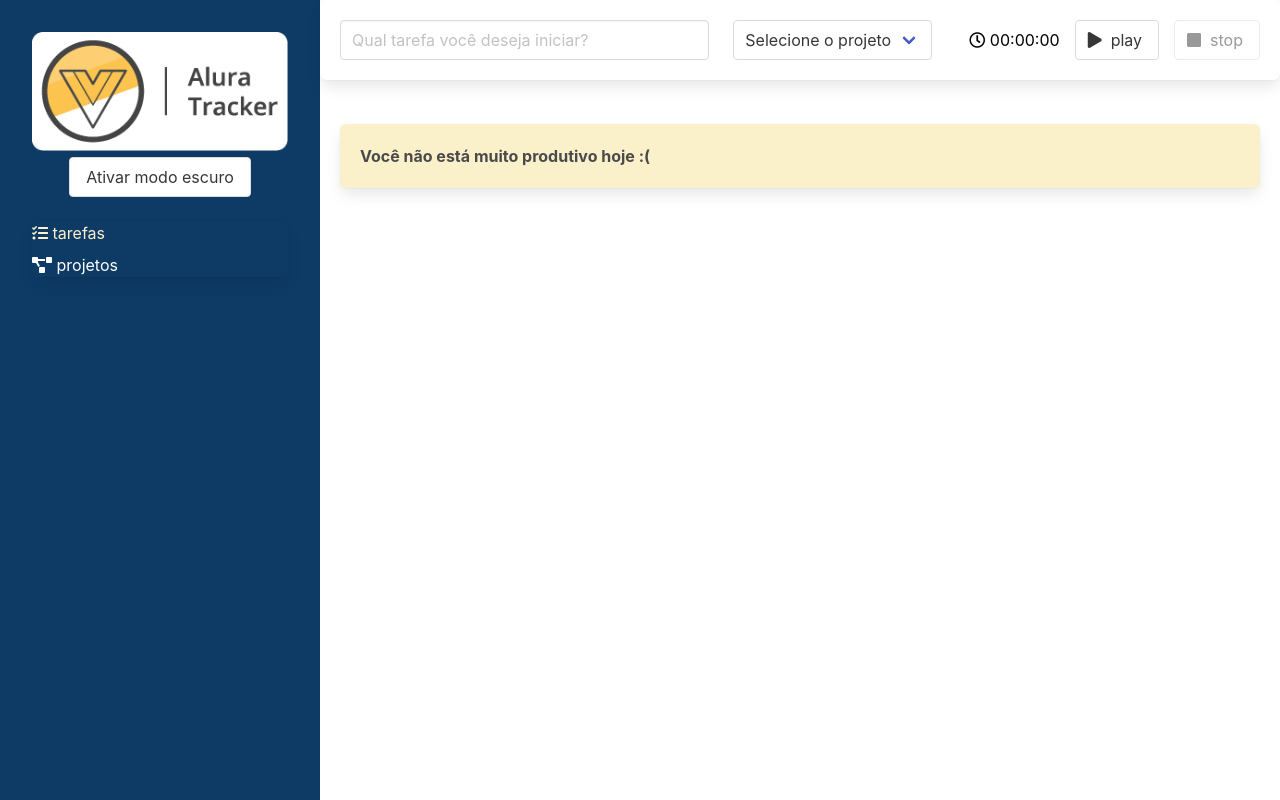
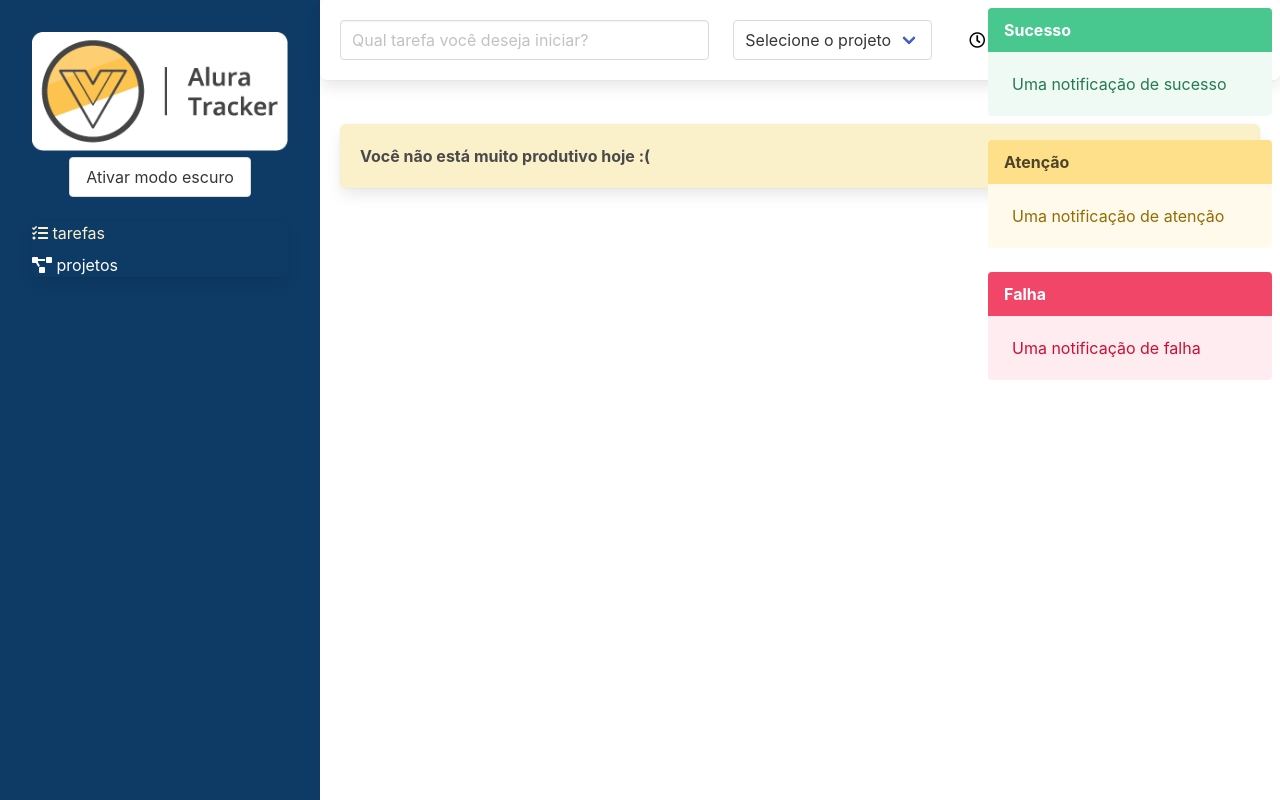
Before and after one commit to EmanuelFilipe/alura-tracker, a Vue app: page /#/ in a window 1280 px wide. Built offline with nearby package versions, Linux system fonts and the light colour scheme.

Commit message:
implementando notificacoes fixas

```diff
--- a/src/App.vue
+++ b/src/App.vue
@@ -1,9 +1,13 @@
 <template>
-  <main class="columns is-gapless is-multiline" :class="{ 'modo-escuro' : modoEscuro}">
+  <main
+    class="columns is-gapless is-multiline"
+    :class="{ 'modo-escuro': modoEscuro }"
+  >
     <div class="column is-one-quarter">
-      <BarraLateral @aoAlterarModo="alterarModo"/>
+      <BarraLateral @aoAlterarModo="alterarModo" />
     </div>
     <div class="column is-three-quarters conteudo">
+      <Notificacoes />
       <router-view></router-view>
     </div>
   </main>
@@ -12,22 +16,24 @@
 <script lang="ts">
 import { defineComponent } from "vue";
 import BarraLateral from "./components/BarraLateral.vue";
+import Notificacoes from "./components/Notificacoes.vue";
 
 export default defineComponent({
   name: "App",
   components: {
     BarraLateral,
+    Notificacoes,
   },
-  data () {
+  data() {
     return {
-      modoEscuro: false
-    }
+      modoEscuro: false,
+    };
   },
   methods: {
-    alterarModo (modoEscuro: boolean) : void {
-      this.modoEscuro = modoEscuro
-    }
-  }
+    alterarModo(modoEscuro: boolean): void {
+      this.modoEscuro = modoEscuro;
+    },
+  },
 });
 </script>
 
--- a/src/components/Notificacoes.vue
+++ b/src/components/Notificacoes.vue
@@ -1,18 +1,50 @@
 <template>
-  <div>
-    <h1>Notificações</h1>
+  <div class="notificacoes">
+    <article
+      class="message"
+      :class="contexto[notificacao.tipo]"
+      v-for="notificacao in notificacoes"
+      :key="notificacao.id"
+    >
+      <div class="message-header">{{ notificacao.titulo }}</div>
+      <div class="message-body">
+        {{ notificacao.texto }}
+      </div>
+    </article>
   </div>
 </template>
 
 <script lang="ts">
-import { defineComponent } from "vue";
+import { computed, defineComponent } from "vue";
+import { useStore } from "@/store";
+import { TipoNotificacao } from "@/interfaces/INotificacao";
 
 export default defineComponent({
   name: "Notificacoes",
+  data() {
+    return {
+      contexto: {
+        [TipoNotificacao.SUCESSO]: "is-success",
+        [TipoNotificacao.ATENCAO]: "is-warning",
+        [TipoNotificacao.FALHA]: "is-danger",
+      },
+    };
+  },
   setup() {
-    return {};
+    const store = useStore();
+    return {
+      notificacoes: computed(() => store.state.notificacoes),
+    };
   },
 });
 </script>
 
-<style scoped></style>
+<style scoped>
+.notificacoes {
+  position: absolute;
+  right: 0;
+  width: 300px;
+  padding: 8px;
+  z-index: 105;
+}
+</style>
--- /dev/null
+++ b/src/interfaces/INotificacao.ts
@@ -0,0 +1,12 @@
+export enum TipoNotificacao {
+    SUCESSO,
+    FALHA,
+    ATENCAO
+}
+
+export interface INotificacao {
+    id: number
+    tipo: TipoNotificacao,
+    titulo: string,
+    texto: string
+}
--- a/src/store/index.ts
+++ b/src/store/index.ts
@@ -2,16 +2,38 @@ import IProjeto from "@/interfaces/IProjeto";
 import { createStore, Store, useStore as vuexUseStore } from "vuex";
 import { InjectionKey } from 'vue'
 import { ADICIONA_PROJETO, ALTERA_PROJETO, EXCLUIR_PROJETO } from "./tipo-mutacoes";
+import { INotificacao, TipoNotificacao } from "@/interfaces/INotificacao";
 
 interface Estado {
-    projetos: IProjeto[]
+    projetos: IProjeto[],
+    notificacoes: INotificacao[]
 }
 
 export const key: InjectionKey<Store<Estado>> = Symbol()
 
 export const store = createStore<Estado>({
     state: {
-        projetos: []
+        projetos: [],
+        notificacoes: [
+            {
+                id: 1,
+                tipo: TipoNotificacao.SUCESSO,
+                texto: 'Uma notificação de sucesso',
+                titulo: 'Sucesso',
+            },
+            {
+                id: 2,
+                tipo: TipoNotificacao.ATENCAO,
+                texto: 'Uma notificação de atenção',
+                titulo: 'Atenção',
+            },
+            {
+                id: 3,
+                tipo: TipoNotificacao.FALHA,
+                texto: 'Uma notificação de falha',
+                titulo: 'Falha',
+            },
+        ]
     },
     mutations: {
         [ADICIONA_PROJETO](state, nomeDoProjeto: string) {
```
